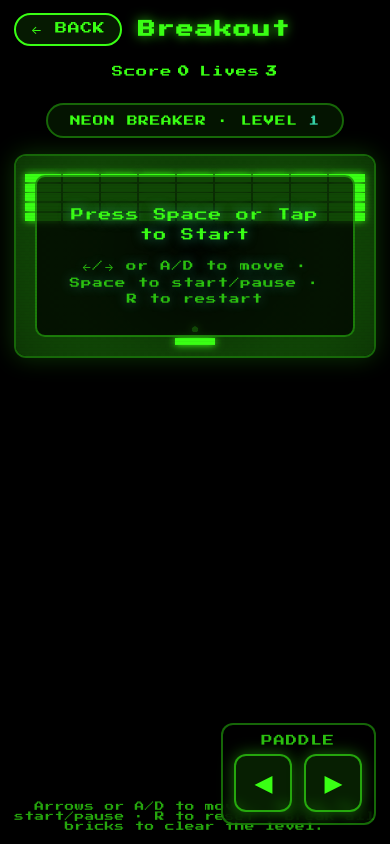
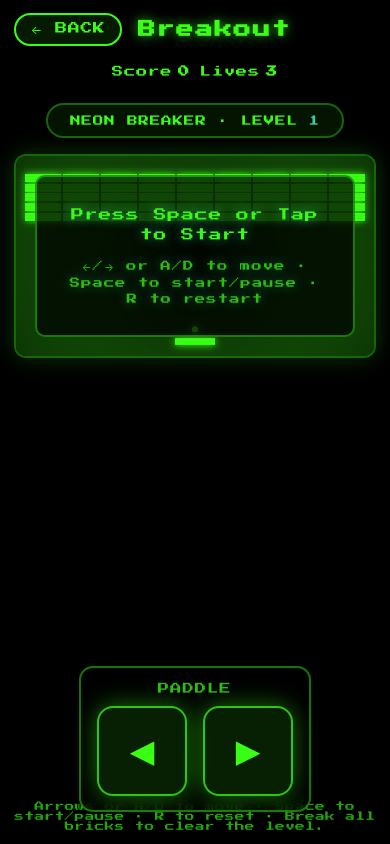
Before and after one commit to Daviddvicii/Note-APP, a plain HTML site: page breakout.html in a window 390 px wide. Drawn offline with Linux system fonts and the light colour scheme.

Commit message:
Update breakout.html

```diff
--- a/breakout.html
+++ b/breakout.html
@@ -76,7 +76,6 @@
 
       .scoreboard {
         display: flex;
-        gap: clamp(0.5rem, 1.5vw, 1.5rem);
         gap: clamp(0.6rem, 1.5vw, 1.4rem);
         font-size: clamp(0.7rem, 0.9vw + 0.46rem, 0.95rem);
         letter-spacing: 0.08em;
@@ -99,23 +98,6 @@
       }
 
       .info-pill {
-        display: inline-flex;
-        align-items: center;
-        gap: 0.65rem;
-        border: 2px solid rgba(57, 255, 20, 0.35);
-        border-radius: 999px;
-        padding: 0.55rem 1.1rem;
-        background: rgba(57, 255, 20, 0.08);
-        font-size: clamp(0.55rem, 0.5vw + 0.55rem, 0.8rem);
-        letter-spacing: 0.1em;
-      }
-
-      .info-pill span {
-        color: var(--secondary);
-        gap: clamp(1.2rem, 4vw, 2rem);
-      }
-
-      .info-pill {
         margin: 0;
         padding: 0.65rem 1.4rem;
         border: 2px solid rgba(57, 255, 20, 0.35);
@@ -124,6 +106,13 @@
         font-size: clamp(0.6rem, 0.45vw + 0.55rem, 0.85rem);
         letter-spacing: 0.08em;
         text-transform: uppercase;
+        display: inline-flex;
+        align-items: center;
+        gap: 0.65rem;
+      }
+
+      .info-pill span {
+        color: var(--secondary);
       }
 
       .game-shell {
@@ -134,12 +123,11 @@
         border: 2px solid rgba(57, 255, 20, 0.4);
         border-radius: clamp(12px, 2vw, 20px);
         background: radial-gradient(circle at center, rgba(57, 255, 20, 0.08), rgba(0, 0, 0, 0.95));
-        box-shadow: 0 0 24px rgba(57, 255, 20, 0.25);
+        box-shadow: 0 0 25px rgba(57, 255, 20, 0.2), inset 0 0 35px rgba(57, 255, 20, 0.08);
         overflow: hidden;
         display: flex;
         align-items: center;
         justify-content: center;
-        box-shadow: 0 0 25px rgba(57, 255, 20, 0.2), inset 0 0 35px rgba(57, 255, 20, 0.08);
       }
 
       .game-shell::after {
@@ -153,8 +141,6 @@
           rgba(0, 0, 0, 0) 2px,
           rgba(0, 0, 0, 0.15) 3px
         );
-        mix-blend-mode: screen;
-        opacity: 0.35;
         mix-blend-mode: multiply;
         opacity: 0.5;
       }
@@ -207,13 +193,15 @@
         opacity: 0.75;
       }
 
+      /* 🔽 UPDATED TOUCH CONTROLS: bigger & centered */
       .touch-controls {
         position: fixed;
-        right: clamp(0.9rem, 3vw, 1.8rem);
-        bottom: clamp(1.2rem, 5vw, 3rem);
+        left: 50%;
+        bottom: clamp(2rem, 6vw, 3.5rem);
+        transform: translateX(-50%);
         display: none;
         flex-direction: column;
-        gap: clamp(0.8rem, 2vw, 1.5rem);
+        gap: clamp(1rem, 3vw, 1.6rem);
         pointer-events: none;
         z-index: 10;
       }
@@ -223,12 +211,12 @@
         display: flex;
         flex-direction: column;
         align-items: center;
-        gap: 0.5rem;
-        padding: 0.65rem 0.7rem;
-        border: 2px solid rgba(57, 255, 20, 0.4);
-        border-radius: 12px;
+        gap: 0.75rem;
+        padding: 0.9rem 1rem;
+        border: 2px solid rgba(57, 255, 20, 0.45);
+        border-radius: 14px;
         background: rgba(0, 0, 0, 0.55);
-        backdrop-filter: blur(6px);
+        backdrop-filter: blur(8px);
       }
 
       .control-label {
@@ -240,27 +228,28 @@
 
       .touch-row {
         display: flex;
-        gap: 0.5rem;
-        gap: 0.75rem;
+        gap: 1rem;
       }
 
       .touch-btn {
-        width: clamp(58px, 12vw, 76px);
-        height: clamp(58px, 12vw, 76px);
-        border-radius: 12px;
-        border: 2px solid rgba(57, 255, 20, 0.6);
+        width: clamp(90px, 18vw, 130px);
+        height: clamp(90px, 18vw, 130px);
+        border-radius: 16px;
+        border: 2px solid rgba(57, 255, 20, 0.75);
         background: rgba(57, 255, 20, 0.12);
         color: var(--primary);
-        font-size: clamp(1.4rem, 6vw, 2rem);
+        font-size: clamp(2rem, 8vw, 3.4rem);
         display: grid;
         place-items: center;
-        box-shadow: 0 0 16px rgba(57, 255, 20, 0.4);
+        box-shadow: 0 0 24px rgba(57, 255, 20, 0.45);
         user-select: none;
         touch-action: none;
+        transition: transform 0.12s ease, background 0.12s ease;
       }
 
       .touch-btn:active {
-        background: rgba(57, 255, 20, 0.26);
+        background: rgba(57, 255, 20, 0.28);
+        transform: scale(0.93);
       }
 
       footer {
```
